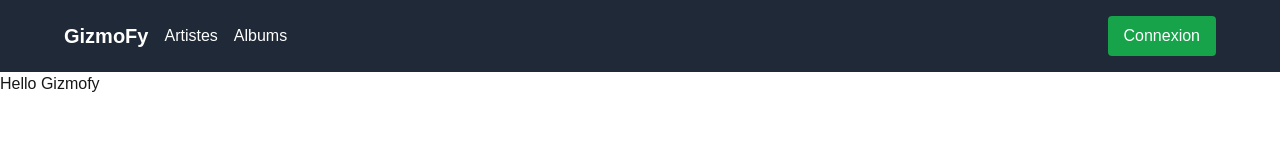
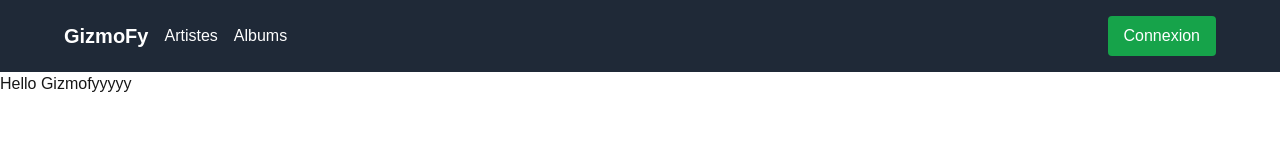
Before and after one commit to Gizmoux/gizmofy, a Next.js app: page / in a window 1280 px wide. Shown: the top 162 px of the page. Built offline with nearby package versions, Linux system fonts and the light colour scheme.

Commit message:
update page

```diff
--- a/app/page.tsx
+++ b/app/page.tsx
@@ -1,3 +1,3 @@
 export default function Home() {
-  return <div>Hello Gizmofy</div>;
+  return <div>Hello Gizmofyyyyy</div>;
 }
```
